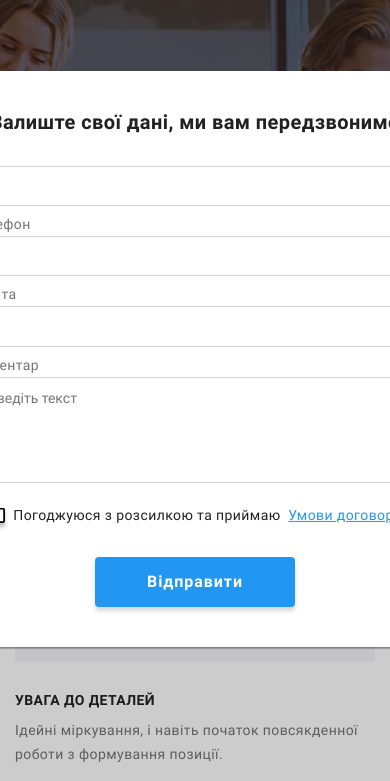
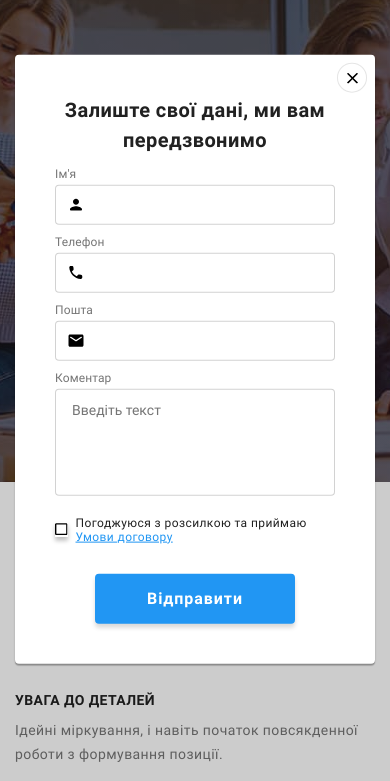
Before and after one commit to SerhiiMukhin/goit-markup-hw-08, a plain HTML site: page index.html in a window 390 px wide. Both pictures are taken after a click on the button "Замовити послугу". Shown: the part 63-844 px from the top of the page. Drawn offline with nearby package versions, Linux system fonts and the light colour scheme.

Commit message:
mobile modal

```diff
--- a/index.html
+++ b/index.html
@@ -502,8 +502,7 @@
 								<use class="checkbox__icon--checked" href="./images/symbol-defs.svg#icon-checked"></use>
 								<use class="checkbox__icon--unchecked" href="./images/symbol-defs.svg#icon-unchecked"></use>
 							</svg>
-							Погоджуюся з розсилкою та приймаю &nbsp;
-							<a href="" class="confirm__link">Умови договору</a>
+							<span>Погоджуюся з розсилкою та приймаю <a href="" class="confirm__link">Умови договору</a></span>
 						</label>
 					</div>
 					<button class="button confirm__button" type="submit">Відправити</button>
--- a/sass/components/_clients.scss
+++ b/sass/components/_clients.scss
@@ -9,7 +9,7 @@
 
 
 .clients-list__item {
-    flex-basis: calc((100% - 60px) / 2);
+    width: calc((100% - 60px) / 2);
 
     //desktop
     // flex-basis: calc((100% - 150px) / 6);
--- a/sass/components/_form.scss
+++ b/sass/components/_form.scss
@@ -2,7 +2,7 @@
     margin-bottom: 12px;
     font-weight: 700;
     font-size: 20px;
-    line-height: calc(23 / 20);
+    line-height: calc(30 / 20);
     text-align: center;
 }
 
@@ -16,6 +16,9 @@
 }
 
 .input-area__label {
+    font-size: 12px;
+    line-height: calc(14/12);
+    letter-spacing: 0.01em;
     color: var(--secondary-text-color);
 }
 
@@ -77,7 +80,8 @@
     display: flex;
     align-items: center;
     user-select: none;
-    line-height: calc(24 / 14);
+    font-size: 12px;
+    line-height: calc(14 / 12);
 }
 
 .checkbox {
--- a/sass/components/_modal.scss
+++ b/sass/components/_modal.scss
@@ -3,7 +3,7 @@
     top: 50%;
     left: 50%;
     transform: translate(-50%, -50%) scale(1);
-    width: 528px;
+    width: calc(100% - 30px);
     padding: 40px;
     background-color: var(--primary-background-color);
     transition: transform var(--hover-focus-transition);
```
Also changed, not shown: css/main.css, css/main.min.css, 2 other files.
